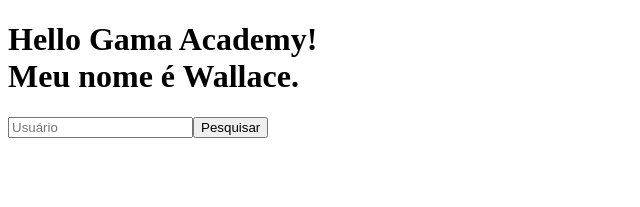
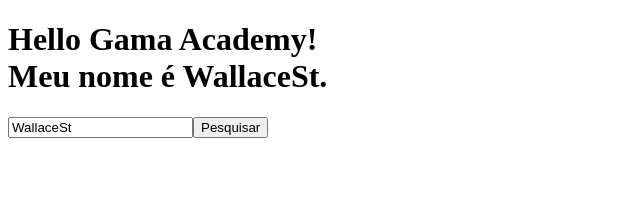
Before and after one commit to WallaceSt/react-basic, a React (Create React App) app: page / in a window 1280 px wide. Shown: the top 207 px of the page, without its empty margins (0-640 px from the left). Built offline with nearby package versions, Linux system fonts and the light colour scheme.

Commit message:
Adicionando tratamento de eventos aos campos de formulário

```diff
--- a/src/App.js
+++ b/src/App.js
@@ -2,14 +2,22 @@
 
 
 function App(props) {
-  const [usuario, setUsuario] = useState('Wallace')
+  const [usuario, setUsuario] = useState('WallaceSt')
+
+  function handlePesquisa() {
+    console.log(usuario)
+  }
+
   return (
+
     <>
       <h1>
         {props.title}! <br/> Meu nome é {usuario}.
       </h1>
-      <input placeholder="Usuário" name="usuario" className="usuario" id="usuario" />
-      <button type='button'>Pesquisar</button>
+      <input placeholder="Usuário" name="usuario" onChange={e => {
+        setUsuario(e.target.value);
+      }} value={usuario} />
+      <button type='button' onClick={ handlePesquisa }>Pesquisar</button>
     </>
   );
 }
```
